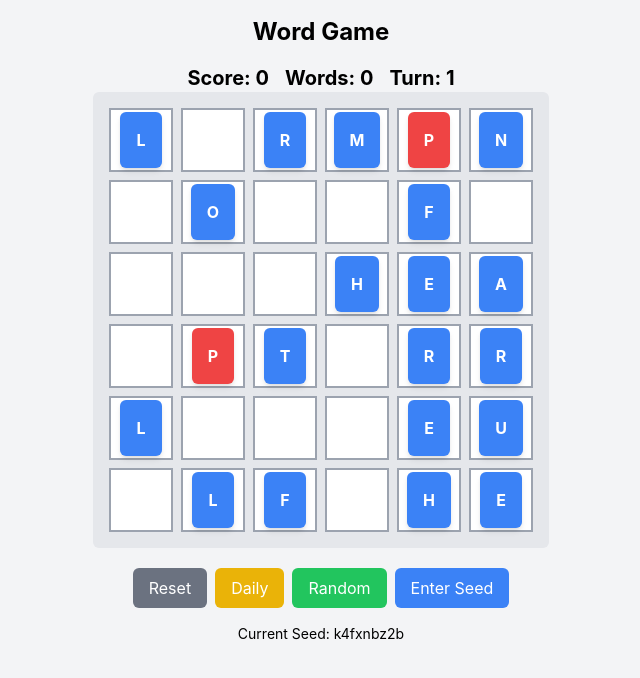
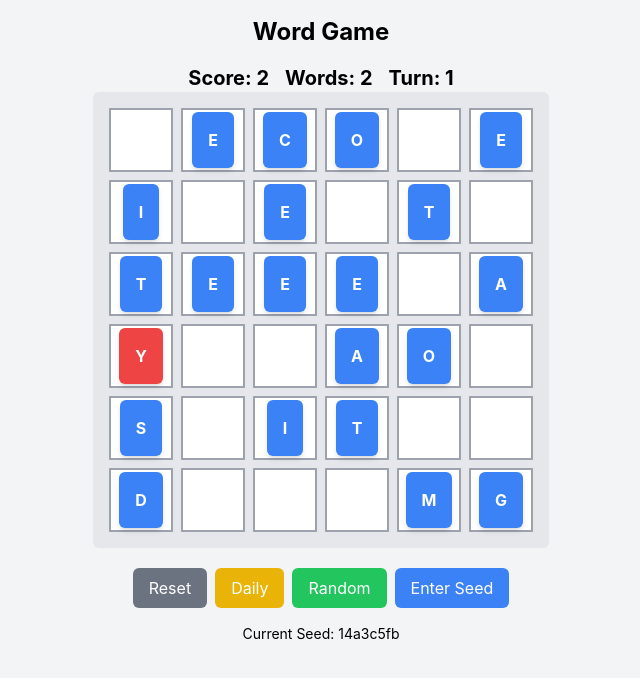
Before and after one commit to pondsquid/WordPile, a React (Create React App) app: page / in a window 1280 px wide. Shown: the top 678 px of the page, without its empty margins (319-959 px from the left). Built offline with nearby package versions, Linux system fonts and the light colour scheme.

Commit message:
start cleaning up all the terrible code layout

```diff
--- a/src/App.jsx
+++ b/src/App.jsx
@@ -6,7 +6,7 @@ import ScoreDisplay from './components/ScoreDisplay';
 import SeedControl from './components/SeedControl';
 import { useGameState } from './hooks/useGameState';
 import CustomDragLayer from './components/CustomDragLayer';
-import { generateRandomSeed } from './utils/seedUtils';
+import { generateSeedRandom } from './utils/seedUtils';
 
 function App() {
   const gridSize = 6;
@@ -21,7 +21,7 @@ function App() {
       setDictionary(words);
 
       if (!isInitialized.current) {
-        const randomSeed = generateRandomSeed();
+        const randomSeed = generateSeedRandom();
         populateGrid(gridSize, randomSeed);
         isInitialized.current = true;
       }
--- a/src/components/SeedControl.jsx
+++ b/src/components/SeedControl.jsx
@@ -2,7 +2,7 @@ import React, { useState, useRef } from 'react';
 import { useGameState } from '../hooks/useGameState';
 import {
   generateSeedFromDate,
-  generateRandomSeed,
+  generateSeedRandom,
   isValidHexSeed,
 } from '../utils/seedUtils';
 
@@ -13,7 +13,7 @@ const SeedControl = () => {
   const inputRef = useRef(null);
 
   const handleRandomSeed = () => {
-    const randomSeed = generateRandomSeed();
+    const randomSeed = generateSeedRandom();
     setSeed(randomSeed);
     populateGrid(gridSize, randomSeed);
   };
@@ -25,20 +25,46 @@ const SeedControl = () => {
   };
 
   const handleConfirmSeed = () => {
-    const trimmedSeed = inputSeed.trim();
-    if (isValidHexSeed(trimmedSeed)) {
-      setSeed(trimmedSeed);
-      populateGrid(gridSize, trimmedSeed);
-    } else {
-      const date = new Date(trimmedSeed); // Parse as date
-      if (!isNaN(date.getTime())) {
-        // Valid date check
-        const dateSeed = generateSeedFromDate(date);
-        setSeed(dateSeed);
-        populateGrid(gridSize, dateSeed);
-      }
+    const input = inputSeed.trim();
+
+    // Validate if input is a date
+    const parsedDate = new Date(input);
+    if (!isNaN(parsedDate.getTime())) {
+      const year = parsedDate.getFullYear();
+      const month = String(parsedDate.getMonth() + 1).padStart(2, '0'); // Ensure two-digit month
+      const day = String(parsedDate.getDate()).padStart(2, '0'); // Ensure two-digit day
+      const formattedDate = `${year}-${month}-${day}`;
+      const seedFromDate = generateSeedFromDate(new Date(formattedDate));
+      console.log(
+        'YMD is ',
+        year,
+        month,
+        day,
+        'so',
+        seedFromDate,
+        'from',
+        formattedDate
+      );
+      setSeed(seedFromDate);
+      populateGrid(gridSize, seedFromDate);
+      setInputSeed('');
+      setIsEnteringSeed(false);
+      return;
     }
-    setIsEnteringSeed(false); // Gracefully dismiss
+
+    // Validate if input is a hex seed
+    if (isValidHexSeed(input)) {
+      console.log('Apparently a safe hex seed', input);
+      setSeed(input);
+      populateGrid(gridSize, input);
+      setInputSeed('');
+      setIsEnteringSeed(false);
+      return;
+    }
+
+    // Ignore invalid input
+    setInputSeed('');
+    setIsEnteringSeed(false);
   };
 
   const handleKeyDown = (e) => {
@@ -88,6 +114,7 @@ const SeedControl = () => {
         <div className="mt-2 flex gap-2">
           <input
             ref={inputRef} // Autofocus restored
+            name="seed-input"
             type="text"
             value={inputSeed}
             onChange={(e) => setInputSeed(e.target.value)}
--- a/src/hooks/useGameState.js
+++ b/src/hooks/useGameState.js
@@ -1,7 +1,7 @@
 import { create } from 'zustand';
 import { populateGrid as generateGrid } from '../utils/populateGrid';
 import { calculateScore } from '../utils/calculateScore';
-import { generateRandomSeed } from '../utils/seedUtils';
+import { generateSeedRandom } from '../utils/seedUtils';
 import { findLeastUsedLetterOnGrid } from '../utils/letterFrequencies';
 
 const MIN_WORD_LENGTH = 3;
@@ -38,7 +38,7 @@ export const useGameState = create((set, get) => ({
 
   // Populate the grid with the specified or default size and seed
   populateGrid: (gridSize, seed) => {
-    const actualSeed = seed || generateRandomSeed();
+    const actualSeed = seed || generateSeedRandom();
     const dictionary = get().dictionary;
     const newGrid = generateGrid(gridSize, actualSeed, dictionary);
     const leastUsedLetter = findLeastUsedLetterOnGrid(newGrid);
--- a/src/utils/populateGrid.js
+++ b/src/utils/populateGrid.js
@@ -1,25 +1,26 @@
 import { generateWeightedLetter } from './letterFrequencies';
 
-// A simple PRNG based on a seed
-const seededRandom = (seed) => {
-  let x = 0;
-  for (let i = 0; i < seed.length; i++) {
-    x += seed.charCodeAt(i);
+const seededRandom = (seedInfo) => {
+  let t = parseInt(seedInfo.seed, 16);
+  if (isNaN(t)) {
+    throw new Error('Invalid hexadecimal seed');
   }
   return () => {
-    x = (x * 9301 + 49297) % 233280;
-    return x / 233280;
+    // Xorshift algorithm for random number generation
+    t ^= t << 13;
+    t ^= t >>> 17;
+    t ^= t << 5;
+    return (t >>> 0) / 4294967296; // Normalize to [0, 1)
   };
 };
 
-export const populateGrid = (gridSize, seed) => {
-  const random = seededRandom(seed); // Initialize PRNG with the seed
-
+export const populateGrid = (gridSize, seedInfo) => {
+  const random = seededRandom(seedInfo); // Initialize PRNG with the seed
   return Array(gridSize)
     .fill(null)
     .map(() =>
       Array(gridSize)
         .fill(null)
-        .map(() => (random() < 0.6 ? generateWeightedLetter(random) : null))
+        .map(() => (random() < 0.5 ? generateWeightedLetter(random) : null))
     );
 };
--- a/src/utils/seedUtils.js
+++ b/src/utils/seedUtils.js
@@ -3,8 +3,10 @@
 // Validate if a seed is a valid hex string
 export const isValidHexSeed = (seed) => /^[0-9a-fA-F]+$/.test(seed);
 
-// Generate a random seed in base-36 format
-export const generateRandomSeed = () => Math.random().toString(36).slice(2, 11); // 9 characters, similar to substr
+// Generate a random seed in base-16 format
+export const generateSeedRandom = () => {
+  return { seed: Math.random().toString(16).slice(2, 11), date: null }; // 9 characters, similar to substr
+};
 
 // Generate a seed from a date (e.g., YYYY-MM-DD)
 export const generateSeedFromDate = (dateString) => {
```
Also changed, not shown: todolist.txt.
